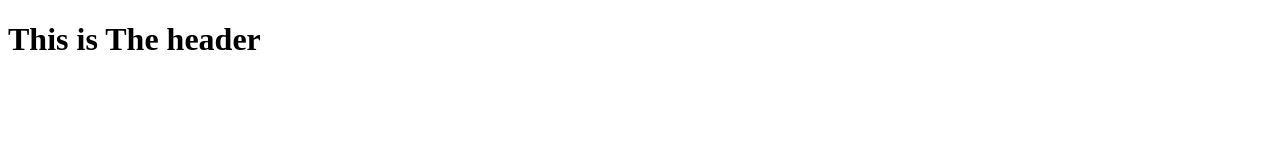
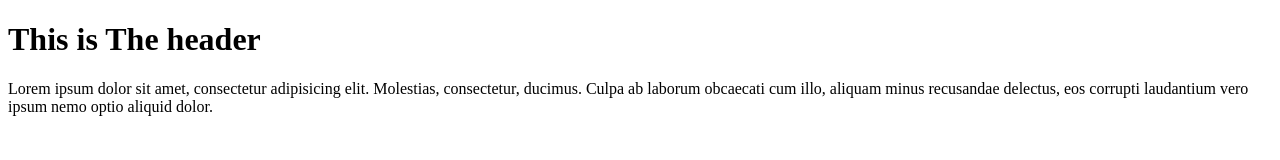
Before and after one commit to sameerAhmad101/beat_by_beats, a plain HTML site: page index.html in a window 1280 px wide. Drawn offline with Linux system fonts and the light colour scheme.

Commit message:
revesion two

```diff
--- a/index.html
+++ b/index.html
@@ -6,5 +6,7 @@
 </head>
 <body>
 	<h1>This is The header</h1>
+	<p>Lorem ipsum dolor sit amet, consectetur adipisicing elit. Molestias, consectetur, ducimus. Culpa ab laborum obcaecati cum illo, aliquam minus recusandae delectus, eos corrupti laudantium vero ipsum nemo optio aliquid dolor.</p>
+
 </body>
 </html>
```
